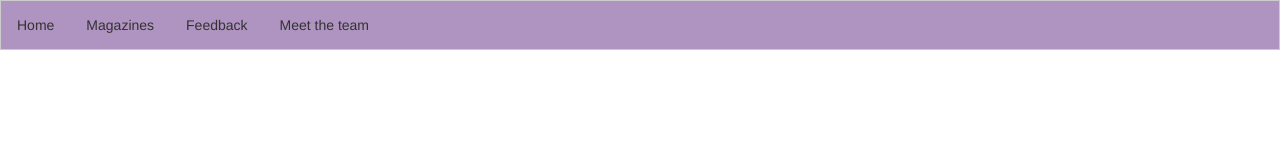
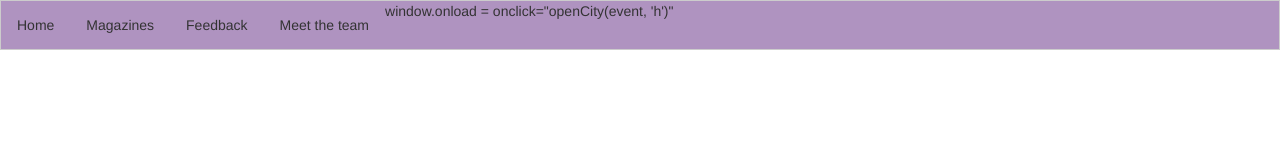
Before and after one commit to FHTIMES/FH-TIMES, a plain HTML site: page index.html in a window 1280 px wide. Drawn offline with nearby package versions, Linux system fonts and the light colour scheme.

Commit message:
Update index.html

```diff
--- a/index.html
+++ b/index.html
@@ -15,7 +15,7 @@
 <!-- partial:index.partial.html -->
 <!-- Tab links -->
 <div class="tab">
-
+  window.onload = onclick="openCity(event, 'h')"
   <button class="tablinks" onclick="openCity(event, 'h')">Home</button>
   <button class="tablinks" onclick="openCity(event, 'Paris')">Magazines</button>
   <button class="tablinks" onclick="openCity(event, 'Tokyo')">Feedback</button>
```
